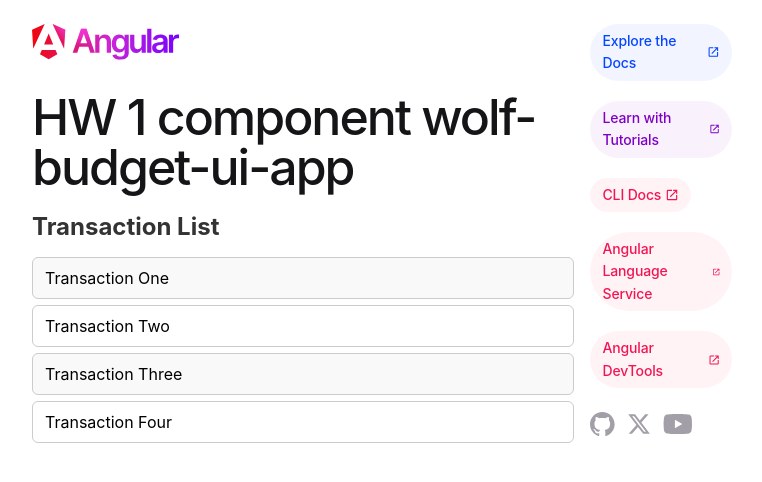
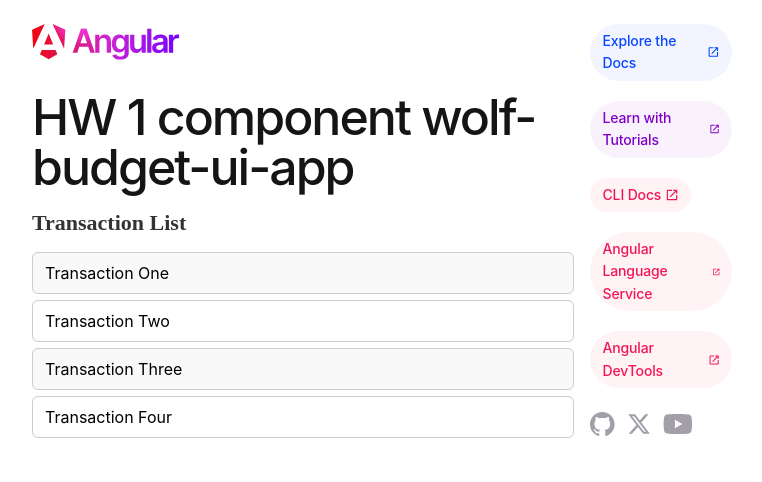
Before and after one commit to WSU-kduncan/cs4900-ui-wolf-of-wright-street, an Angular app in the folder wolf-budget-ui-app/: page / in a window 1280 px wide. Shown: the top 482 px of the page, without its empty margins (258-1020 px from the left). Built offline with nearby package versions, Linux system fonts and the light colour scheme.

Commit message:
playing around with CSS to get closer to BrandGuide

```diff
--- a/wolf-budget-ui-app/src/app/app.component.scss
+++ b/wolf-budget-ui-app/src/app/app.component.scss
@@ -0,0 +1,4 @@
+h1 {
+    font-family: "Inter";
+    font-size: 40px;
+}
--- a/wolf-budget-ui-app/src/app/components/edit-transaction/edit-transaction.component.scss
+++ b/wolf-budget-ui-app/src/app/components/edit-transaction/edit-transaction.component.scss
@@ -6,6 +6,9 @@
 h2 {
   color: #333;
   margin-bottom: 10px;
+  font-family: "Inter Bold";
+  font-size: 22px;
+
 }
 
 
```
